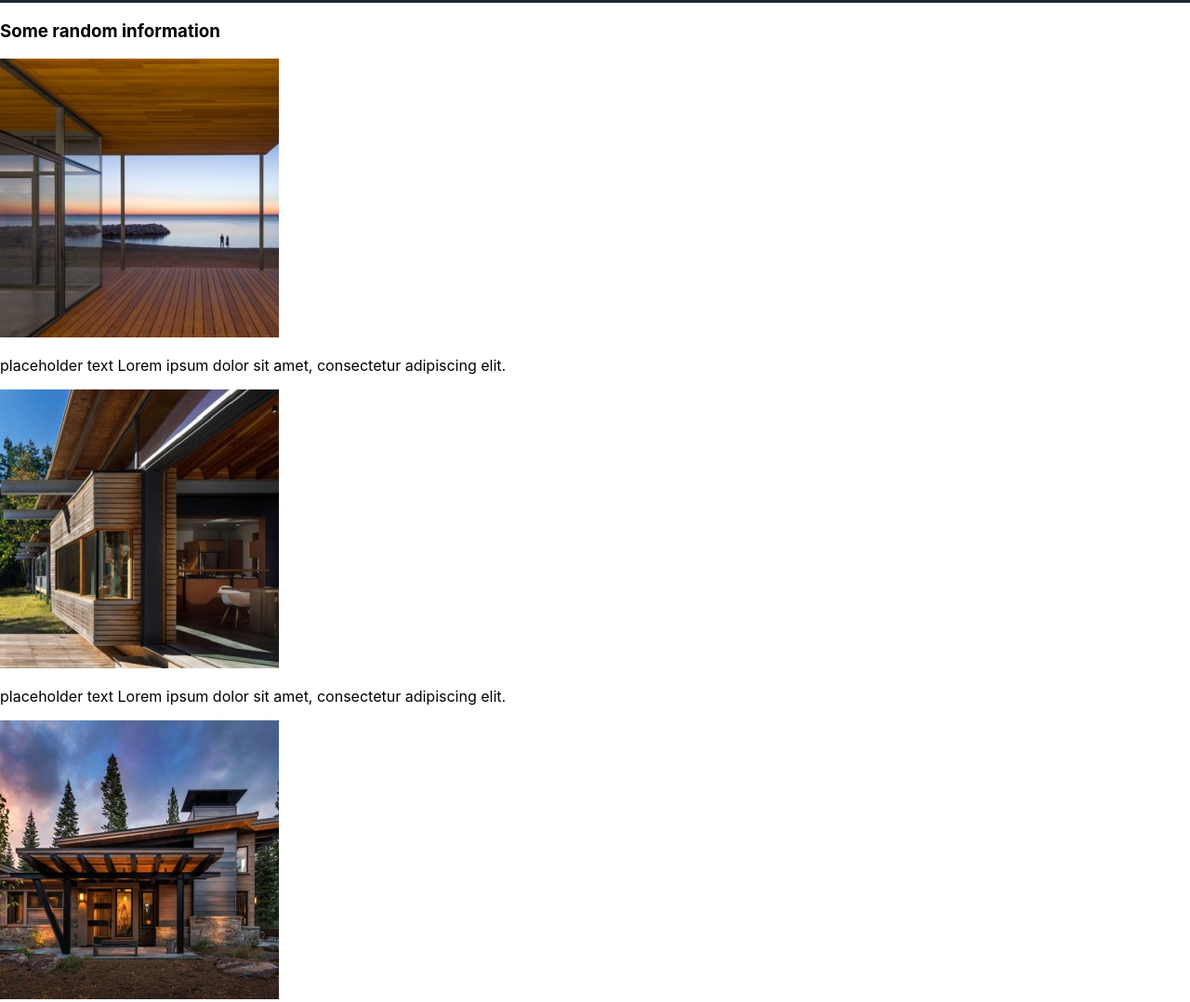
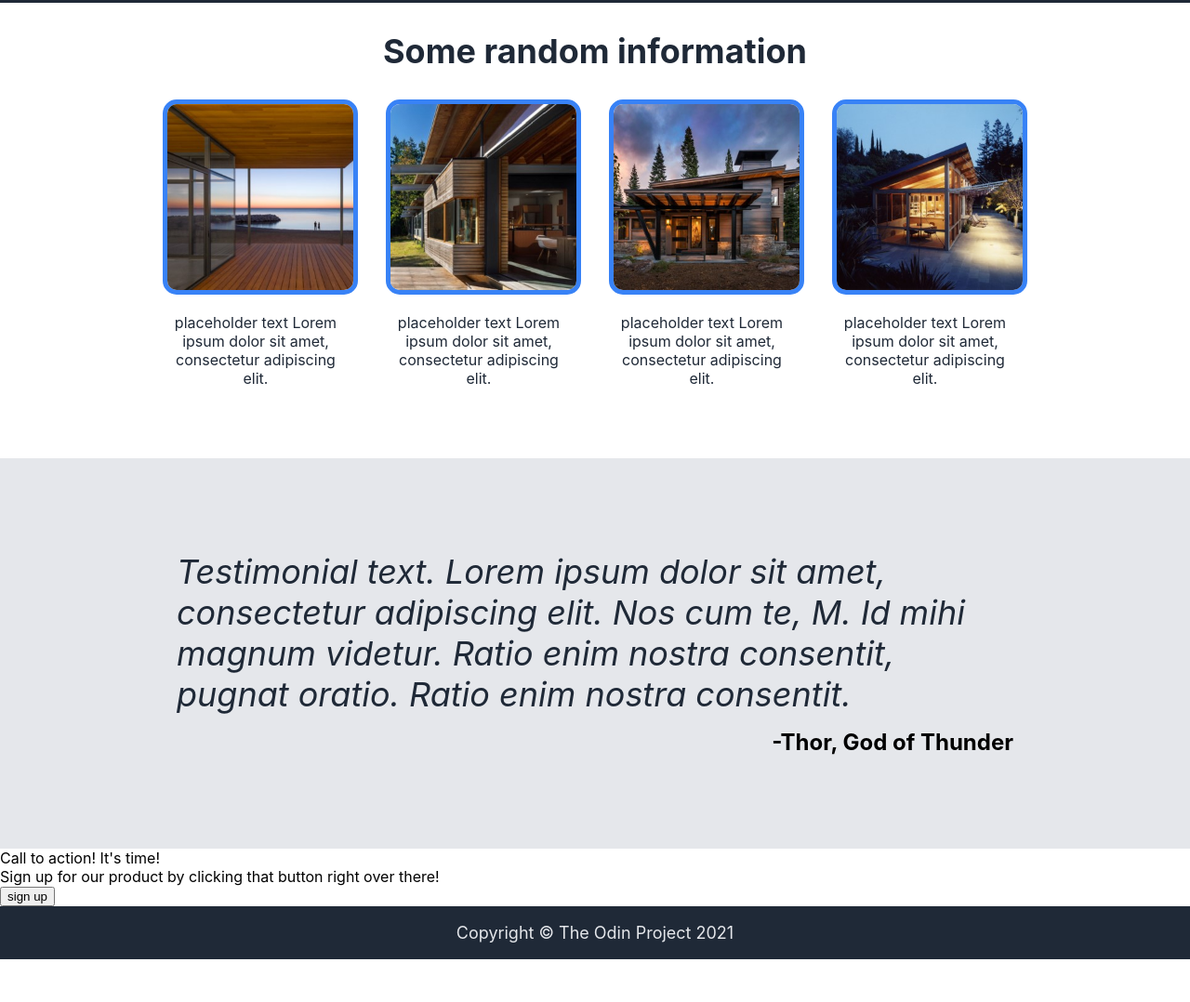
Before and after one commit to derek4987/o-landing-page, a plain HTML site: page index.html in a window 1280 px wide. Shown: the part 525-1603 px from the top of the page at 93% size. After the commit the page ends 1557 px from the top, so only its background shows below. Drawn offline with Linux system fonts and the light colour scheme.

Commit message:
css for main-infocards and testimonial

```diff
--- a/index.html
+++ b/index.html
@@ -54,8 +54,10 @@
         </div>
 
         <div class="testimonial">
-            <div><em>Testimonial text. Lorem ipsum dolor sit amet, consectetur adipiscing elit. Nos cum te, M. Id mihi magnum videtur. Ratio enim nostra consentit, pugnat oratio. Ratio enim nostra consentit.</em></div>
-            <div>-Thor, God of Thunder</div>
+            <div>
+                <div class="t-text"><em>Testimonial text. Lorem ipsum dolor sit amet, consectetur adipiscing elit. Nos cum te, M. Id mihi magnum videtur. Ratio enim nostra consentit, pugnat oratio. Ratio enim nostra consentit.</em></div>
+                <div class="quote-author">-Thor, God of Thunder</div>
+            </div>
         </div>
 
         <div class="action">
--- a/style.css
+++ b/style.css
@@ -74,6 +74,61 @@ h2 {
     color: #f9faf8;
 }
 
+
+.main-infocards {
+    display: flex;
+    flex-direction: column;
+    justify-content: center;
+    padding-left: 100px;
+    padding-right: 100px;
+    padding-bottom: 60px;
+}
+h3 {
+    margin: 0;
+    font-size: 36px;
+    font-weight: 700;
+    color: #1f2937;
+    text-align: center;
+    padding: 30px 0;
+}
+.cards {
+    display: flex;
+    justify-content: center;
+    flex-wrap: wrap;
+    gap: 30px;
+}
+.thumbnail {
+    width: 200px;
+    height: 200px;
+    border-radius: 15px;
+    border: solid 5px #3882f6;
+}
+.content p {
+    color: #1f2937;
+    width: 200px;
+    text-align: center;
+}
+
+
+.testimonial {
+    display: flex;
+    justify-content: center;
+    background-color: #e5e7eb;
+    padding: 100px;
+}
+.t-text {
+    font-size: 36px;
+    color: #1f2937;
+    max-width: 900px;
+}
+.quote-author {
+    font-size: 24px;
+    font-weight: 700;
+    padding-top: 15px;
+    text-align: end;
+}
+
+
 .footer {
     text-align: center;
     background-color: #1f2937;
```
